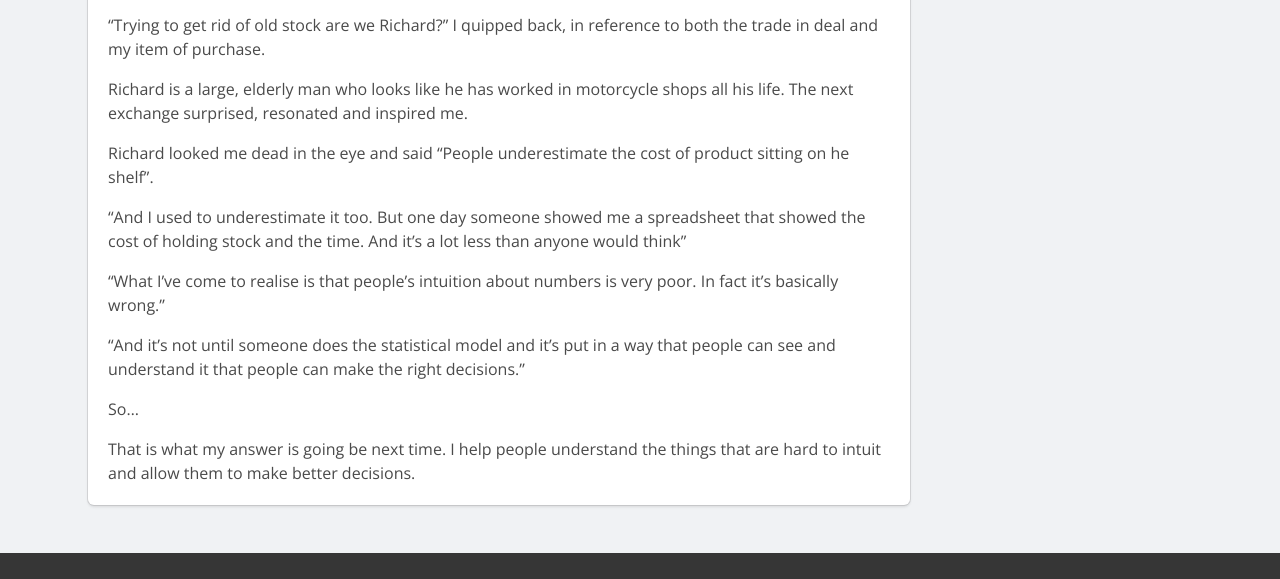
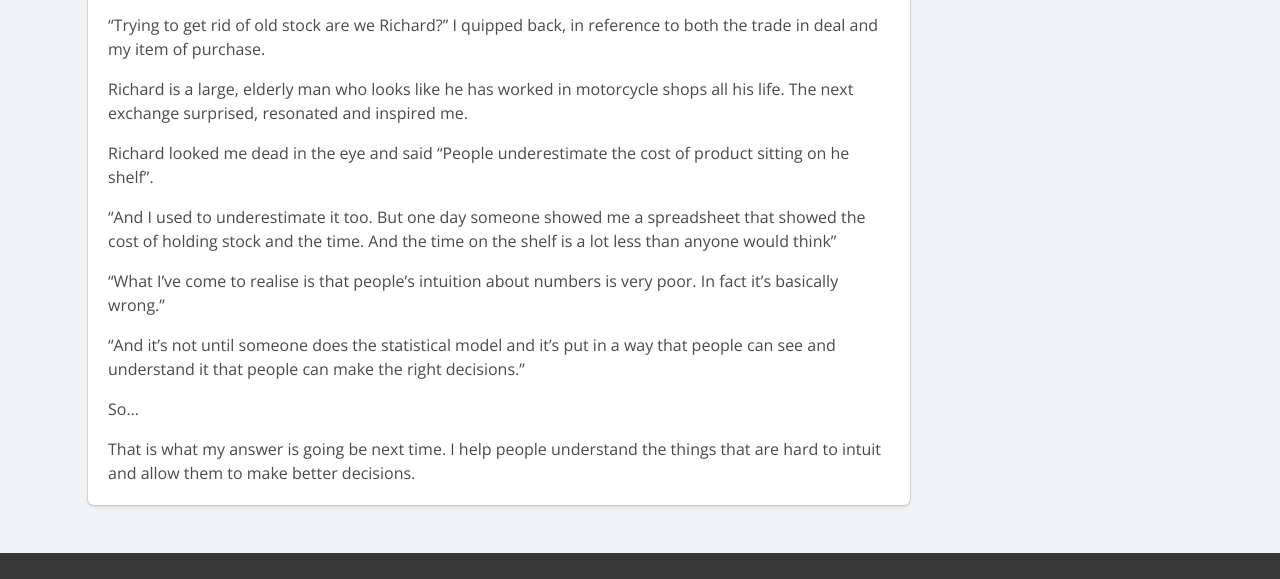
Before and after one commit to granthanham/granthanham.github.io, a plain HTML site: page 2018/whatdoyoudoforajob/index.html in a window 1280 px wide. Shown: the part 1077-1656 px from the top of the page. Drawn offline with nearby package versions, Linux system fonts and the light colour scheme.

Commit message:
Fix less of cost to less of time

```diff
--- a/2018/whatdoyoudoforajob/index.html
+++ b/2018/whatdoyoudoforajob/index.html
@@ -67,7 +67,7 @@
 
 <p>Richard looked me dead in the eye and said &ldquo;People underestimate the cost of product sitting on he shelf&rdquo;.</p>
 
-<p>&ldquo;And I used to underestimate it too. But one day someone showed me a spreadsheet that showed the cost of holding stock and the time. And it&rsquo;s a lot less than anyone would think&rdquo;</p>
+<p>&ldquo;And I used to underestimate it too. But one day someone showed me a spreadsheet that showed the cost of holding stock and the time. And the time on the shelf is a lot less than anyone would think&rdquo;</p>
 
 <p>&ldquo;What I&rsquo;ve come to realise is that people&rsquo;s intuition about numbers is very poor. In fact it&rsquo;s basically wrong.&rdquo;</p>
 
```
